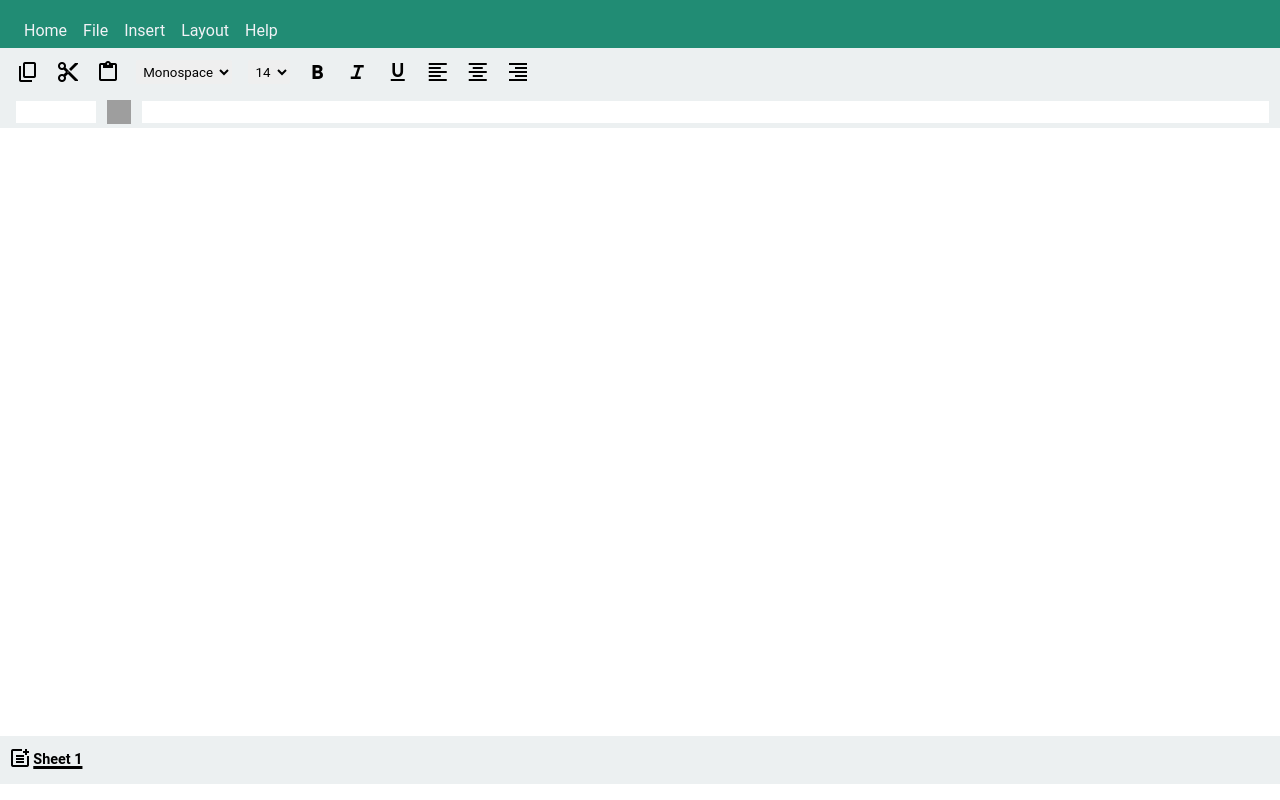
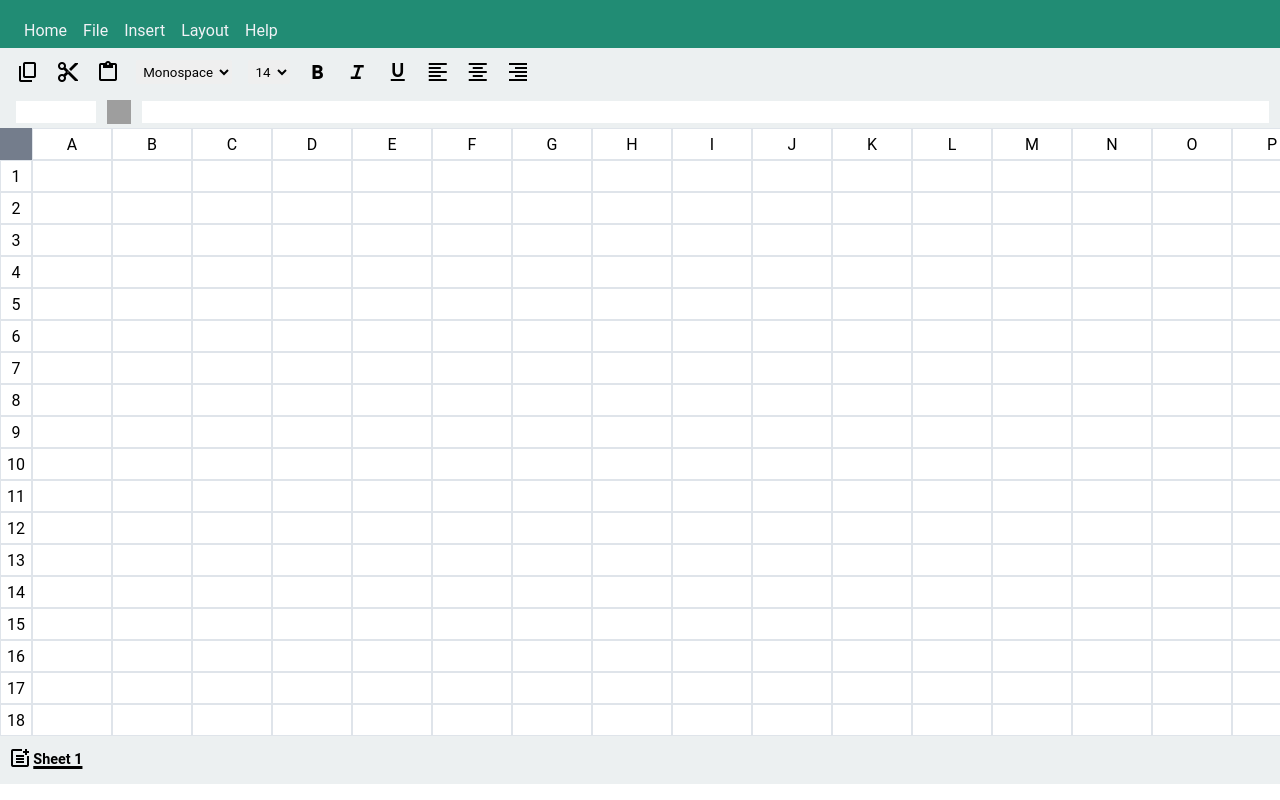
Before and after one commit to shishir2305/Web-Dev-Projects, a plain HTML site: page 03_Excel_Clone/index.html in a window 1280 px wide. Drawn offline with nearby package versions, Linux system fonts and the light colour scheme; grey boxes are pictures that could not be loaded.

Commit message:
Layout completed

```diff
--- a/03_Excel_Clone/index.html
+++ b/03_Excel_Clone/index.html
@@ -55,7 +55,13 @@
       <input class="formula-bar" type="text" />
     </div>
 
-    <div class="grid-cont"></div>
+    <div class="grid-cont">
+      <div class="top-left-dummy-box"></div>
+      <div class="address-col-cont"></div>
+      <div class="cells-cont">
+        <div class="address-row-cont"></div>
+      </div>
+    </div>
 
     <div class="sheet-actions-cont">
       <div class="sheet-add-icon">
--- a/03_Excel_Clone/script.js
+++ b/03_Excel_Clone/script.js
@@ -0,0 +1,41 @@
+const rows = 100;
+const cols = 26;
+
+const addressColCont = document.querySelector(".address-col-cont");
+const addressRowCont = document.querySelector(".address-row-cont");
+const cellsCont = document.querySelector(".cells-cont");
+const addressBar = document.querySelector(".address-bar");
+
+for (let i = 0; i < rows; i++) {
+  let addressCol = document.createElement("div");
+  addressCol.setAttribute("class", "address-col");
+  addressCol.innerText = i + 1;
+  addressColCont.appendChild(addressCol);
+}
+
+for (let i = 0; i < cols; i++) {
+  let addressRow = document.createElement("div");
+  addressRow.setAttribute("class", "address-row");
+  addressRow.innerText = String.fromCharCode(65 + i);
+  addressRowCont.appendChild(addressRow);
+}
+
+for (let i = 0; i < rows; i++) {
+  let rowCont = document.createElement("div");
+  rowCont.setAttribute("class", "row-cont");
+  for (let j = 0; j < cols; j++) {
+    let cell = document.createElement("div");
+    cell.setAttribute("class", "cell");
+    cell.setAttribute("contenteditable", "true");
+    rowCont.appendChild(cell);
+    addListenerForAddressBarDisplay(cell, i, j);
+  }
+  cellsCont.appendChild(rowCont);
+}
+
+function addListenerForAddressBarDisplay(cell, i, j) {
+  cell.addEventListener("click", function (e) {
+    let address = String.fromCharCode(65 + j) + (i + 1);
+    addressBar.value = address;
+  });
+}
--- a/03_Excel_Clone/style.css
+++ b/03_Excel_Clone/style.css
@@ -52,6 +52,7 @@
 }
 .address-bar {
   width: 5rem;
+  text-align: center;
 }
 .formula-icon {
   width: 1.5rem;
@@ -94,4 +95,55 @@
 }
 .grid-cont {
   height: calc(100vh - 12rem);
+  position: relative;
+  overflow: scroll;
 }
+.top-left-dummy-box {
+  height: 2rem;
+  width: 2rem;
+  background-color: #747d8c;
+  position: fixed;
+  z-index: 4;
+}
+.address-col-cont {
+  position: sticky;
+  top: 2rem;
+  left: 0;
+}
+.address-row-cont {
+  display: flex;
+  position: sticky;
+  top: 0;
+  left: 2rem;
+}
+.cells-cont {
+  position: absolute;
+  top: 0;
+  left: 2rem;
+}
+.address-col {
+  height: 2rem;
+  width: 2rem;
+  text-align: center;
+  border: 1px solid #dfe4ea;
+  display: flex;
+  justify-content: center;
+  align-items: center;
+}
+.address-row {
+  border: 1px solid #dfe4ea;
+  height: 2rem;
+  width: 5rem;
+  display: flex;
+  justify-content: center;
+  align-items: center;
+}
+.row-cont {
+  display: flex;
+}
+.cell {
+  height: 2rem;
+  width: 5rem;
+  border: 1px solid #dfe4ea;
+  outline: none;
+}
```
